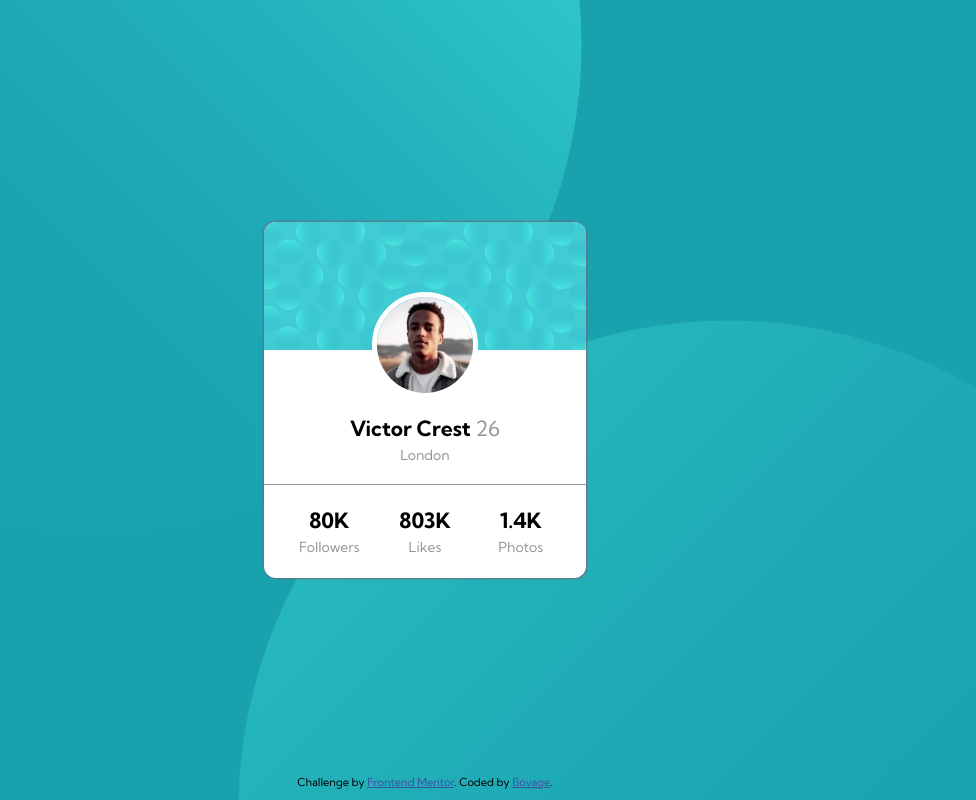
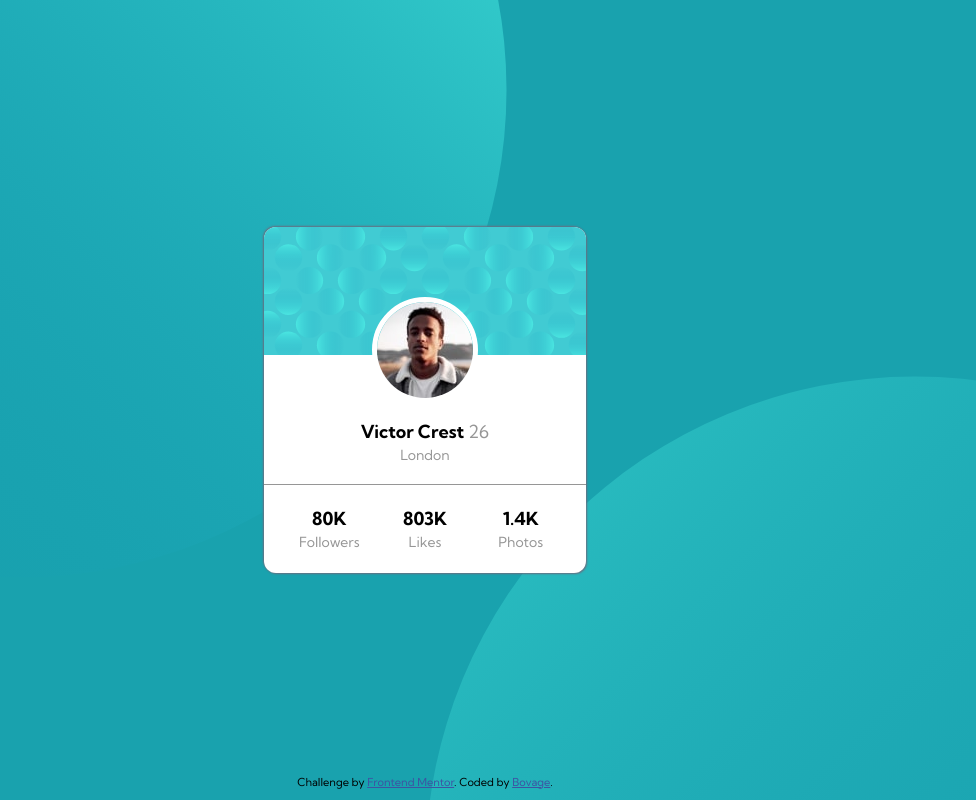
Before and after one commit to BOVAGE/profile-card-component, a plain HTML site: page index.html in a window 1280 px wide. Shown: the whole page, without its empty margins (215-1191 px from the left). Drawn offline with Linux system fonts and the light colour scheme.

Commit message:
changed the background position values

```diff
--- a/style.css
+++ b/style.css
@@ -18,7 +18,7 @@ body {
 	background-image: url("images/bg-pattern-top.svg"),
 					url("images/bg-pattern-bottom.svg");
 	background-repeat: no-repeat;
-	background-position: -60% 250%, 150% -180%;
+	background-position: -20vw -50vh, 50vw 47vh;
     background-color: var(--dark-cyan);
 }
 
@@ -55,6 +55,10 @@ img {
 
 .profile-description {
 	padding: 8px 0 18px;
+}
+
+h3 {
+	font-size: 18px;
 }
 
 span.age {
```
